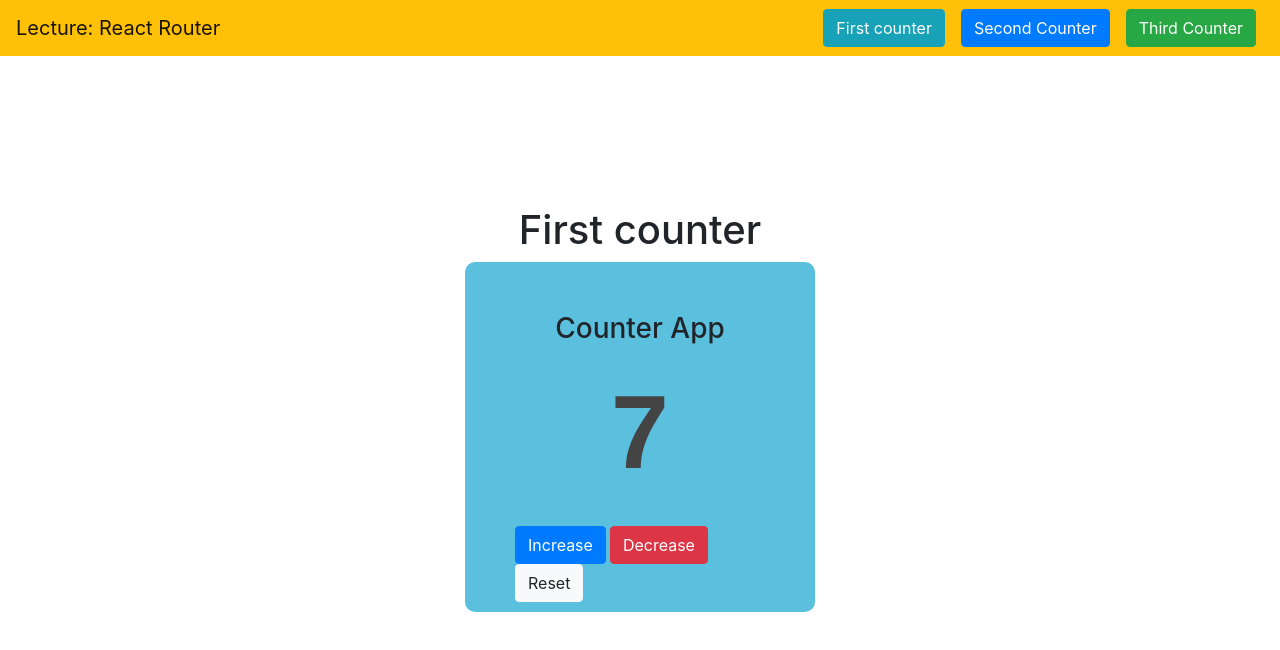
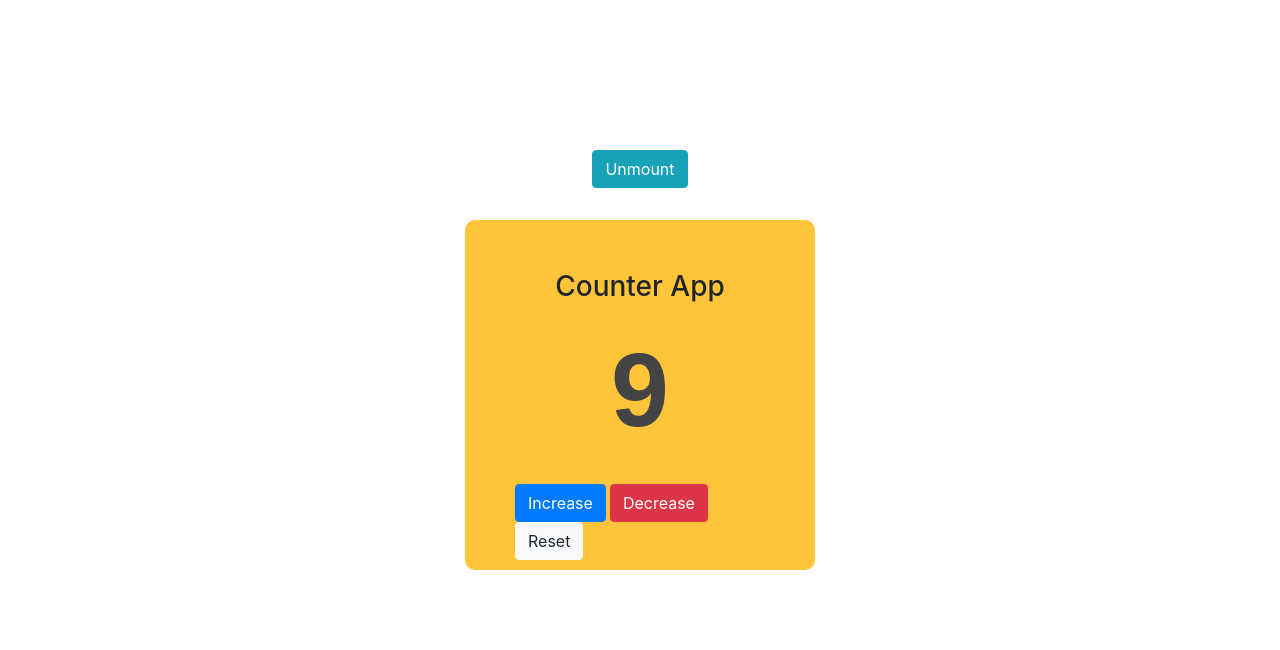
Before and after one commit to ude-soco/AdvWebTech-React-Lecture, a React (Create React App) app: page / in a window 1280 px wide. Shown: the top 650 px of the page. Built offline with nearby package versions, Linux system fonts and the light colour scheme.

Commit message:
redux lecture

```diff
--- a/package.json
+++ b/package.json
@@ -12,6 +12,7 @@
     "react": "^17.0.2",
     "react-bootstrap": "^1.5.2",
     "react-dom": "^17.0.2",
+    "react-redux": "^7.2.3",
     "react-scripts": "4.0.3",
     "web-vitals": "^1.1.1"
   },
@@ -40,6 +41,7 @@
     ]
   },
   "devDependencies": {
-    "react-router-dom": "^5.2.0"
+    "react-router-dom": "^5.2.0",
+    "redux": "^4.0.5"
   }
 }
--- a/src/App.js
+++ b/src/App.js
@@ -1,33 +1,47 @@
 import React, {Component} from "react";
-import {Container, Row} from "react-bootstrap";
+import {Button, Col, Container, Row} from "react-bootstrap";
 import Counter from "./components/Counter";
-import NavigationBar from "./components/NavigationBar";
-import {BrowserRouter as Router, Route, Switch} from "react-router-dom";
+import {Provider} from 'react-redux';
+import {store} from './redux/configureStore'
+
 
 class App extends Component {
   constructor(props) {
     super(props);
-    this.state = {};
+    this.state = {unmount: false};
+  }
+
+  handleUnmount = () => {
+    this.setState({
+      unmount: !this.state.unmount
+    })
   }
 
   render() {
     // Styling
     let containerStyle = {marginTop: 150};
+    let unmountStyle = {margin: 32};
+
     return (
-      <>
-        <Router>
-          <NavigationBar/>
-          <Container style={containerStyle}>
+      <Provider store={store}>
+        <Container style={containerStyle}>
+          <Row style={unmountStyle} className="justify-content-md-center">
+            <Button
+              className="btn-info"
+              onClick={this.handleUnmount}
+            >
+              {this.state.unmount ? "Remount" : "Unmount"}
+            </Button>
+          </Row>
+          {this.state.unmount ? <></> : (
             <Row>
-              <Switch>
-                <Route path="/" exact component={() => (<Counter pageName={"First counter"} color={"#5bc0de"}/>)}/>
-                <Route path="/second" component={() => (<Counter pageName={"Second counter"} color={"#0275d8"}/>)}/>
-                <Route path="/third" component={() => (<Counter pageName={"Third counter"} color={"#5cb85c"}/>)}/>
-              </Switch>
+              <Col>
+                <Counter/>
+              </Col>
             </Row>
-          </Container>
-        </Router>
-      </>
+          )}
+        </Container>
+      </Provider>
     );
   }
 }
--- a/src/components/Counter.js
+++ b/src/components/Counter.js
@@ -1,34 +1,18 @@
 import React, {Component} from 'react';
 import {Button, Col, Container, Row} from "react-bootstrap";
+import {increase, decrease, reset} from "../redux/reducers/counterReducer";
+import {connect} from 'react-redux';
 
 class Counter extends Component {
   constructor(props) {
     super(props);
     this.state = {
-      count: 7,
       name: "Counter App",
     };
   }
 
-  handleReset = (value) => () => {
-    this.setState({
-      count: value,
-    });
-  }
+  render() {
 
-  handleByShiftKey = (number) => (e) => {
-    if (e.shiftKey) {
-      this.setState({
-        count: this.state.count + number * 10,
-      });
-    } else {
-      this.setState({
-        count: this.state.count + number,
-      });
-    }
-  }
-
-  render() {
     // Styling
     let textStyle = {
       fontSize: 104,
@@ -48,17 +32,9 @@ class Counter extends Component {
       textAlign: "center",
     };
     let gutter = {margin: "0px 4px 0px 4px"}
-    let center = {textAlign: "center"}
 
     return (
       <>
-      <Container >
-        <Row className="justify-content-md-center" style={center}>
-          <Col>
-            <h1>{this.props.pageName}</h1>
-          </Col>
-        </Row>
-      </Container>
         <Container style={counterStyle}>
           <Row className="justify-content-md-center">
             <Col>
@@ -66,26 +42,26 @@ class Counter extends Component {
             </Col>
           </Row>
           <Row style={textStyle} className="justify-content-md-center">
-            <Col>{this.state.count}</Col>
+            <Col>{this.props.count}</Col>
           </Row>
           <Container>
             <Row className="align-item-md-center">
               <Button
                 className="btn-primary"
-                onClick={this.handleByShiftKey(1)}
+                onClick={this.props.increase}
               >
                 Increase
               </Button>
               <Button
                 className="btn-danger"
                 style={gutter}
-                onClick={this.handleByShiftKey(-1)}
+                onClick={this.props.decrease}
               >
                 Decrease
               </Button>
               <Button
                 className="btn-light"
-                onClick={this.handleReset(0)}
+                onClick={this.props.reset}
               >
                 Reset
               </Button>
@@ -97,4 +73,18 @@ class Counter extends Component {
   }
 }
 
-export default Counter;
+const mapStateToProps = state => {
+  return {
+    count: state.counter.count
+  }
+}
+
+const mapDispatchToProps = () => {
+  return {
+    increase,
+    decrease,
+    reset
+  }
+}
+
+export default connect(mapStateToProps, mapDispatchToProps())(Counter);
--- /dev/null
+++ b/src/redux/configureStore.js
@@ -0,0 +1,9 @@
+import {combineReducers, createStore} from "redux";
+import counterReducer from "./reducers/counterReducer";
+
+
+const reducer = combineReducers({
+  counter: counterReducer
+})
+
+export const store = createStore(reducer);
--- /dev/null
+++ b/src/redux/reducers/counterReducer.js
@@ -0,0 +1,44 @@
+// Actions (types)
+export const INCREMENT = 'increaseCount';
+export const DECREMENT = 'decreaseCount';
+export const RESET = 'resetCount';
+
+// Action creators
+export const increase = () => ({
+  type: INCREMENT,
+});
+
+export const decrease = () => ({
+  type: DECREMENT,
+});
+
+export const reset = () => ({
+  type: RESET,
+});
+
+const initialState = {
+  count: 9
+}
+
+
+export default function counterReducer (state = initialState, action) {
+  switch (action.type) {
+    case INCREMENT:
+      return {
+        ...state,
+        count: state.count + 1,
+      };
+    case DECREMENT:
+      return {
+        ...state,
+        count: state.count - 1,
+      };
+    case RESET:
+      return {
+        ...state,
+        count: 0,
+      };
+    default:
+      return state;
+  }
+};
```
Also changed, not shown: 2 other files (tests, documents, lock files or other folders).
